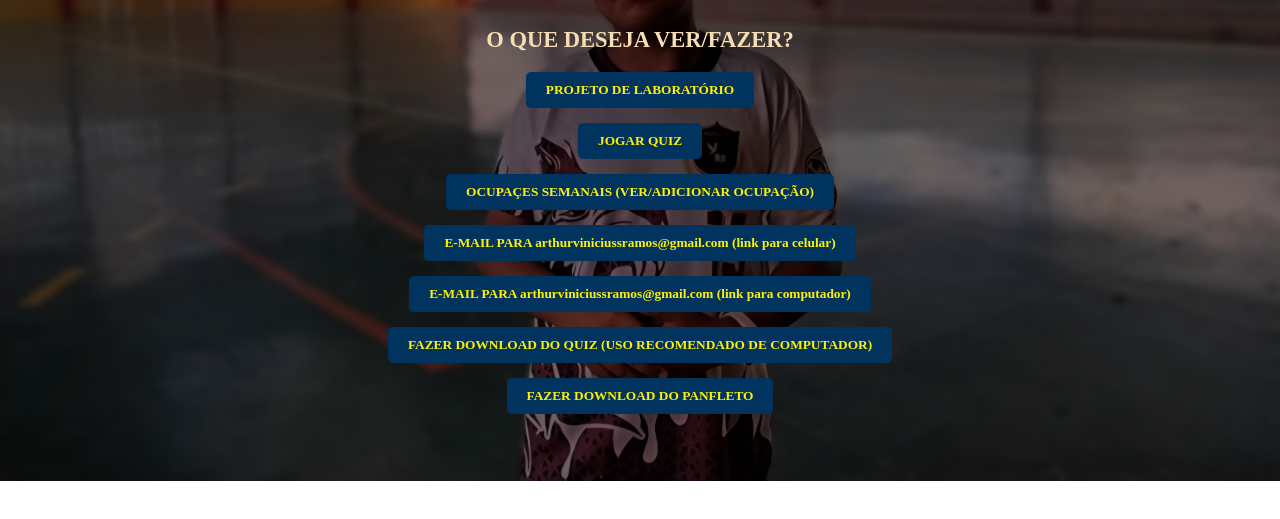
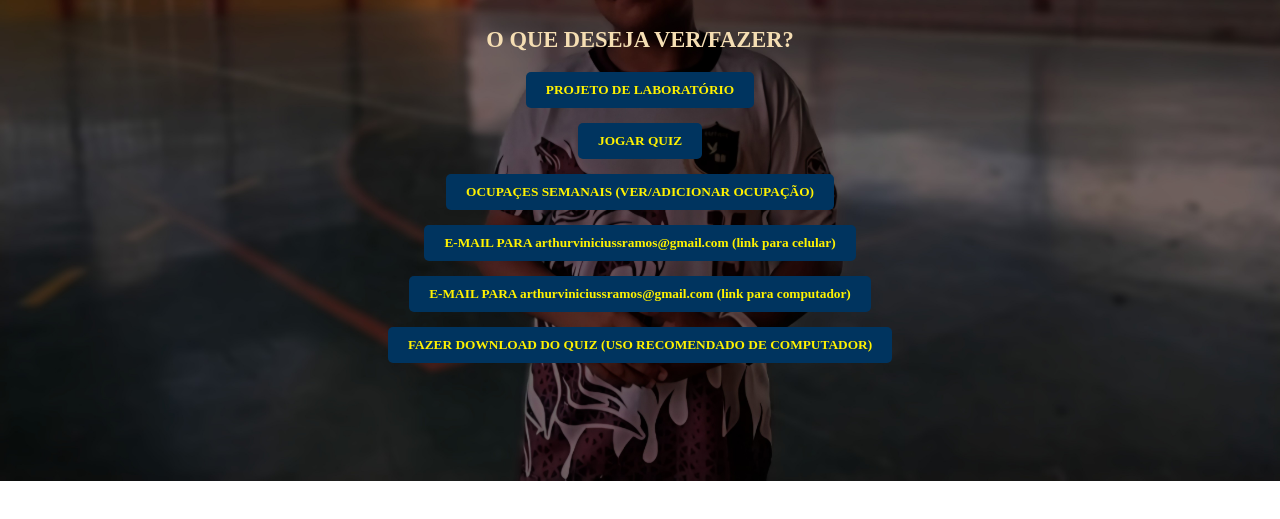
Before and after one commit to arthurvinisramos/mywebsite, a plain HTML site: page index.html in a window 1280 px wide. Shown: the part 239-758 px from the top of the page. Drawn offline with Linux system fonts and the light colour scheme.

Commit message:
Update index.html

```diff
--- a/index.html
+++ b/index.html
@@ -20,7 +20,6 @@
         <p><a href="mailto:arthurviniciussramos@gmail.com"><button> E-MAIL PARA arthurviniciussramos@gmail.com (link para celular)</button></a></p>
         <p><a href="https://mail.google.com/mail/u/0/?tab=rm&ogbl"><button>E-MAIL PARA arthurviniciussramos@gmail.com (link para computador)</button></a></p>
         <p><a href="QUIZ.pptx" download><button>FAZER DOWNLOAD DO QUIZ (USO RECOMENDADO DE COMPUTADOR)</button></a></p>
-        <p><a href="Panfleto JW.pub" download><button>FAZER DOWNLOAD DO PANFLETO</button></a></p>
         </div>
 </body>
 </html>
```
